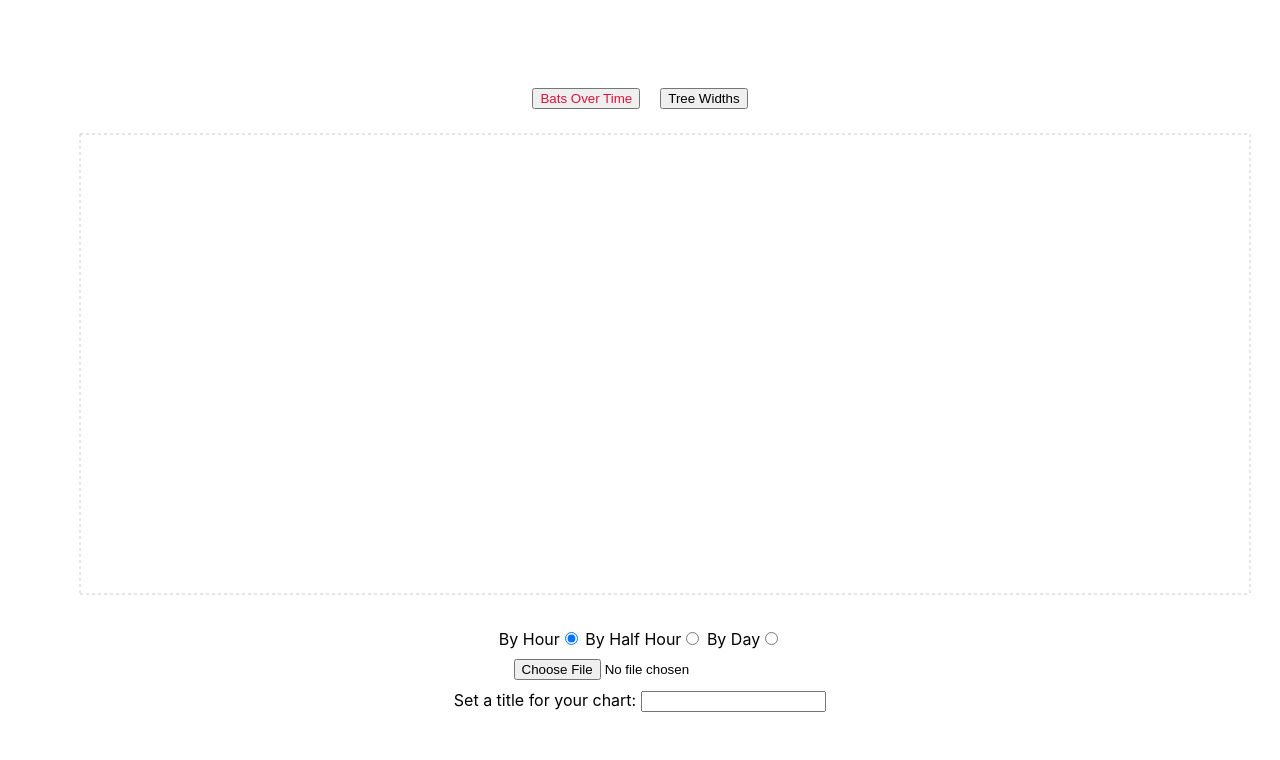
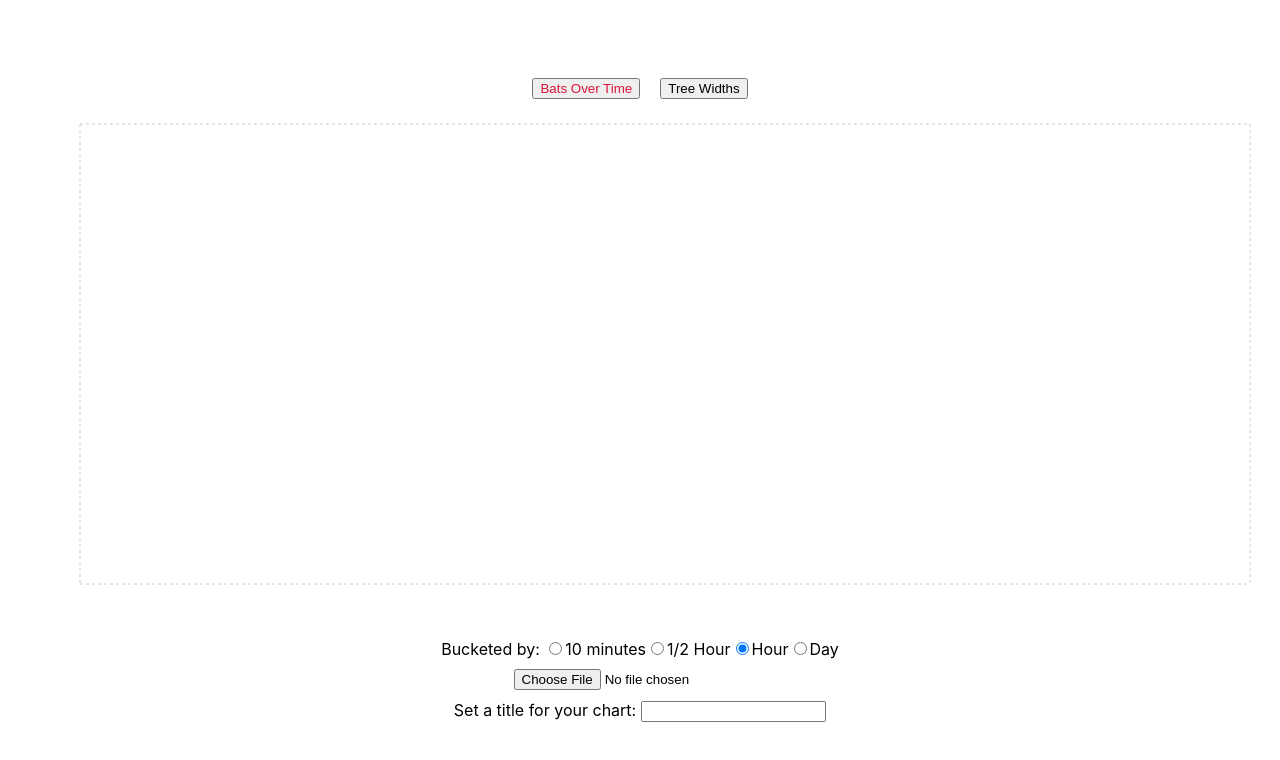
Before and after one commit to danholodak/Bat-Data, a React (Create React App) app: page / in a window 1280 px wide. Shown: the top 760 px of the page. Built offline with nearby package versions, Linux system fonts and the light colour scheme.

Commit message:
Bat time unit radio buttons are working well

```diff
--- a/src/components/BatTimeline.jsx
+++ b/src/components/BatTimeline.jsx
@@ -14,14 +14,25 @@ export default function BatTimeline({chartTitle}) {
   const [batLines, setDistinctBatLines] = useState([]);
 
   const getTimePoint = (recording) => {
+    if (timeUnit === "day") {
+      return `${recording.DATE}`;
+    }
+
     if (timeUnit === "hour") {
-      return `${recording.DATE}-${recording.HOUR}`;
-    } else if (timeUnit === "day") {
-      return `${recording.DATE}`;
-    } else {
+      return `${recording.DATE} ${recording.HOUR}:00`;
+    }
+
+    if (timeUnit == "halfHour") {
       const minutes = parseInt(recording.TIME?.split(":")[1]);
-      return `${recording.DATE}-${recording.HOUR}-${minutes > 30 ? "30" : "00"}`;
+      const minuteGroup = minutes > 30 ? "30" : "00";
+      const time = `${recording.HOUR}:${minuteGroup}`;
+      return `${recording.DATE} ${time}`;
     }
+
+    // 10 minutes
+    const minutes = parseInt(recording.TIME?.split(":")[1]);
+    const time = `${recording.HOUR}:${Math.floor(minutes/10)}0`;
+    return `${recording.DATE} ${time}`;
   };
 
   const onFileUpload = (event) => {
@@ -59,24 +70,26 @@ export default function BatTimeline({chartTitle}) {
           const dataPoint = {timePoint: timePoint};
           distinctBatIds.forEach(batId => dataPoint[batId] = 0);
           dataPoints[timePoint] = dataPoint;
-        })
+        });
         console.log("dataPoints", dataPoints);
 
         // Update each object with how many of each bat we heard that day
         results.data.forEach(recording => {
           const batId = getBatId(recording);
           dataPoints[getTimePoint(recording)][batId]++;
-        })
+        });
 
         // Convert the hashmap into a list
-        const finalDataPointsList = Object.keys(dataPoints).map(timePoint => {
+        const dataPointsList = Object.keys(dataPoints).map(timePoint => {
           const final = {...dataPoints[timePoint]};
           return final;
-        })
-        console.log("finalDataPointsList", finalDataPointsList);
+        });
+
+        const sortedDataPointsList = dataPointsList.sort((a,b) => (a.timePoint > b.timePoint) ? 1 : ((b.timePoint > a.timePoint) ? -1 : 0));
+        console.log("sortedDataPointsList", sortedDataPointsList);
 
         setDistinctBatLines(distinctBatIds);
-        setBatChartData(finalDataPointsList);
+        setBatChartData(sortedDataPointsList);
       },
     });
   };
@@ -104,7 +117,7 @@ export default function BatTimeline({chartTitle}) {
             }}
           >
             <CartesianGrid strokeDasharray="3 3" />
-            <XAxis dataKey="diameter" />
+            <XAxis dataKey="timePoint" />
             <YAxis />
             <Tooltip />
             <Legend />
@@ -112,15 +125,24 @@ export default function BatTimeline({chartTitle}) {
           </LineChart>
         </ResponsiveContainer>}
       </section>
+      <br/>
       <section id="radio">
-        <label> By Hour
-        <input type="radio" value="hour" name="timeUnit" checked={timeUnit==="hour"} onClick={()=>setTimeUnit("hour")}/>
+        Bucketed by:&nbsp;
+        <label>
+          <input type="radio" value="halfHour" name="timeUnit" checked={timeUnit==="10Minutes"} onClick={()=>setTimeUnit("10Minutes")}/>
+          10 minutes
         </label>
-        <label> By Half Hour
-        <input type="radio" value="halfHour" name="timeUnit" checked={timeUnit==="halfHour"} onClick={()=>setTimeUnit("halfHour")}/>
+        <label>
+          <input type="radio" value="halfHour" name="timeUnit" checked={timeUnit==="halfHour"} onClick={()=>setTimeUnit("halfHour")}/>
+          1/2 Hour
         </label>
-        <label> By Day
-        <input type="radio" value="day" name="timeUnit" checked={timeUnit==="day"} onClick={()=>setTimeUnit("day")}/>
+        <label>
+          <input type="radio" value="hour" name="timeUnit" checked={timeUnit==="hour"} onClick={()=>setTimeUnit("hour")}/>
+          Hour
+        </label>
+        <label>
+          <input type="radio" value="day" name="timeUnit" checked={timeUnit==="day"} onClick={()=>setTimeUnit("day")}/>
+            Day
         </label>
       </section>
       <input
```
